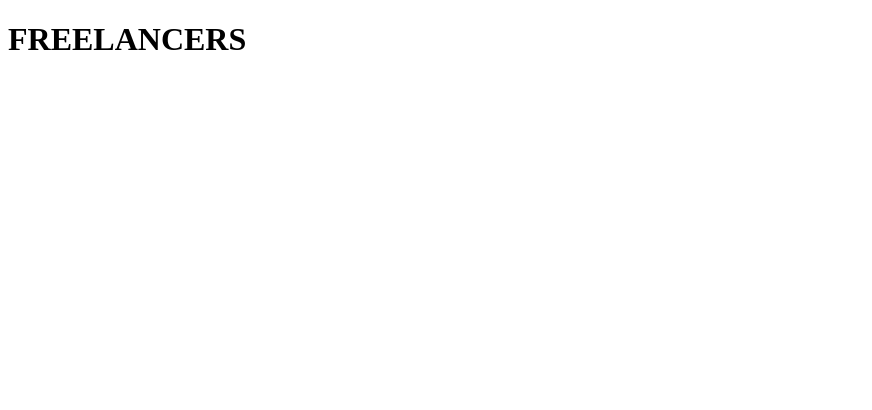
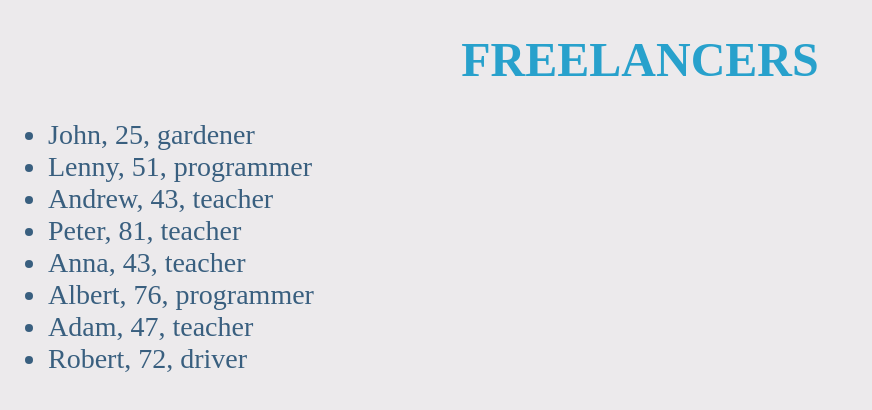
Before and after one commit to kaytbarrett/Workshop-Freelance-Forum, a plain HTML site: page index.html in a window 1280 px wide. Shown: the whole page, without its empty margins (0-872 px from the left). Drawn offline with Linux system fonts and the light colour scheme.

Commit message:
workshop complete

```diff
--- a/index.html
+++ b/index.html
@@ -4,6 +4,7 @@
     <meta charset="UTF-8">
     <meta name="viewport" content="width=device-width, initial-scale=1.0">
     <title>Freelancers Forum</title>
+    <link rel="stylesheet" type="text/css" href="./style.css">
 </head>
 <body>
     <div id="root"></div>
--- a/index.js
+++ b/index.js
@@ -9,19 +9,30 @@ const users = [
     { name: "Robert", age: 72, occupation: "driver" },
 ];
 
+const test = [
+
+]
+
 function main() {
-     const root = document.getElementById("root");
 
-     const h1 = document.createElement("h1")
-     h1.innerHTML = "FREELANCERS";
+    const h1 = document.createElement("h1")
+    h1.innerHTML = "FREELANCERS";
 
-     root.appendChild(h1);
+    root.appendChild(h1);
 
-     const ul = document.createElement("ul");
+    const ul = document.createElement("ul");
+    ul.setAttribute(`id`, `theList`);
 
+    for (let i = 0; i <= users.length - 1; i++) {
 
+        const li = document.createElement("li");
+        li.innerHTML = `${users[i].name}, ${users[i].age}, ${users[i].occupation}`;
+        ul.appendChild(li);
+
+    }
+
+    root.appendChild(ul);
 }
-
 
 
 //call the main function
--- /dev/null
+++ b/style.css
@@ -0,0 +1,17 @@
+body {
+    background-color: #ECEAEC;
+}
+
+h1 {
+    color: #28A1CC;
+    display: flex;
+    justify-content: center;
+    font-size: 48px;
+}
+
+#theList {
+    color: #395F7F;
+    display: flex;
+    flex-direction: column;
+    font-size: 28px;
+}
```
